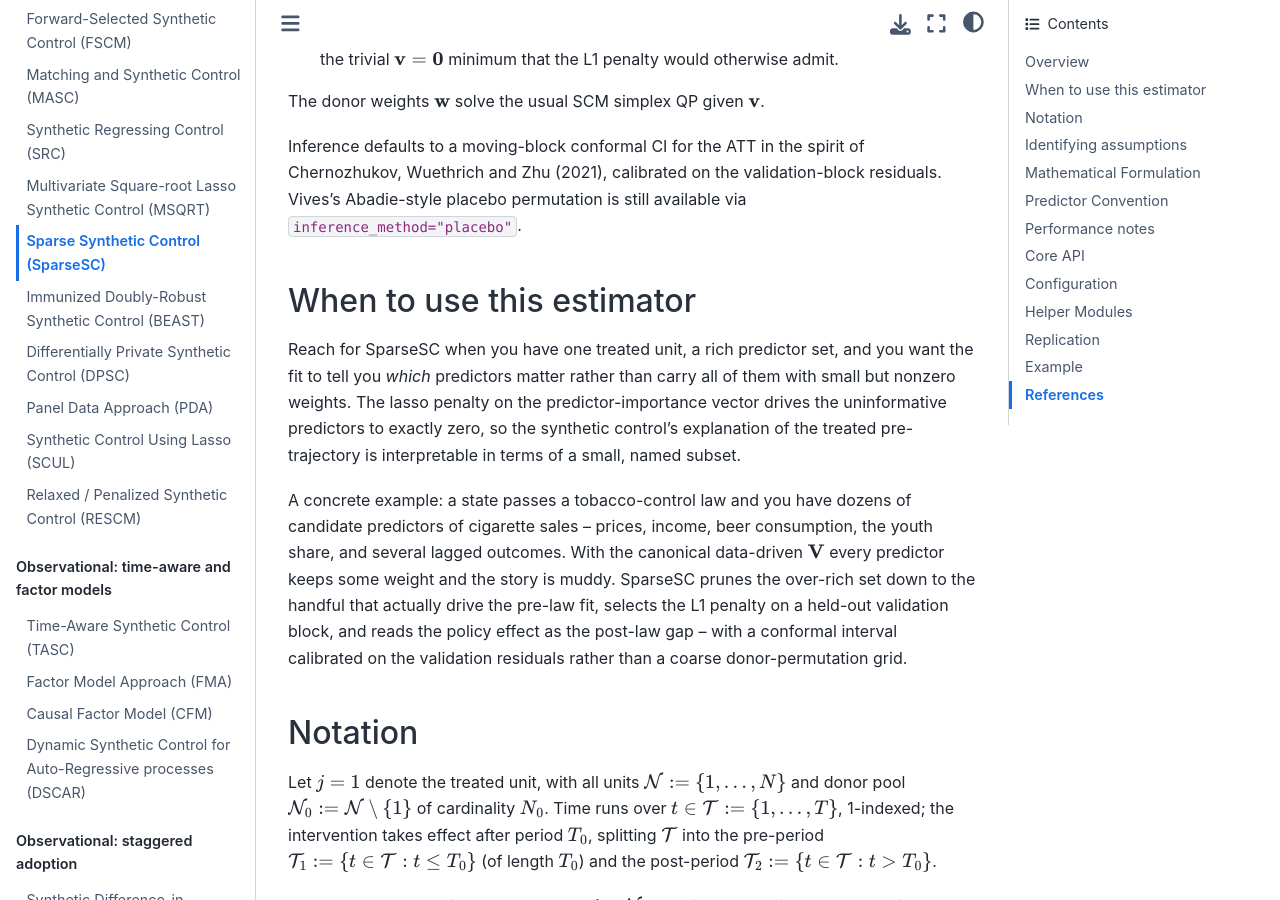
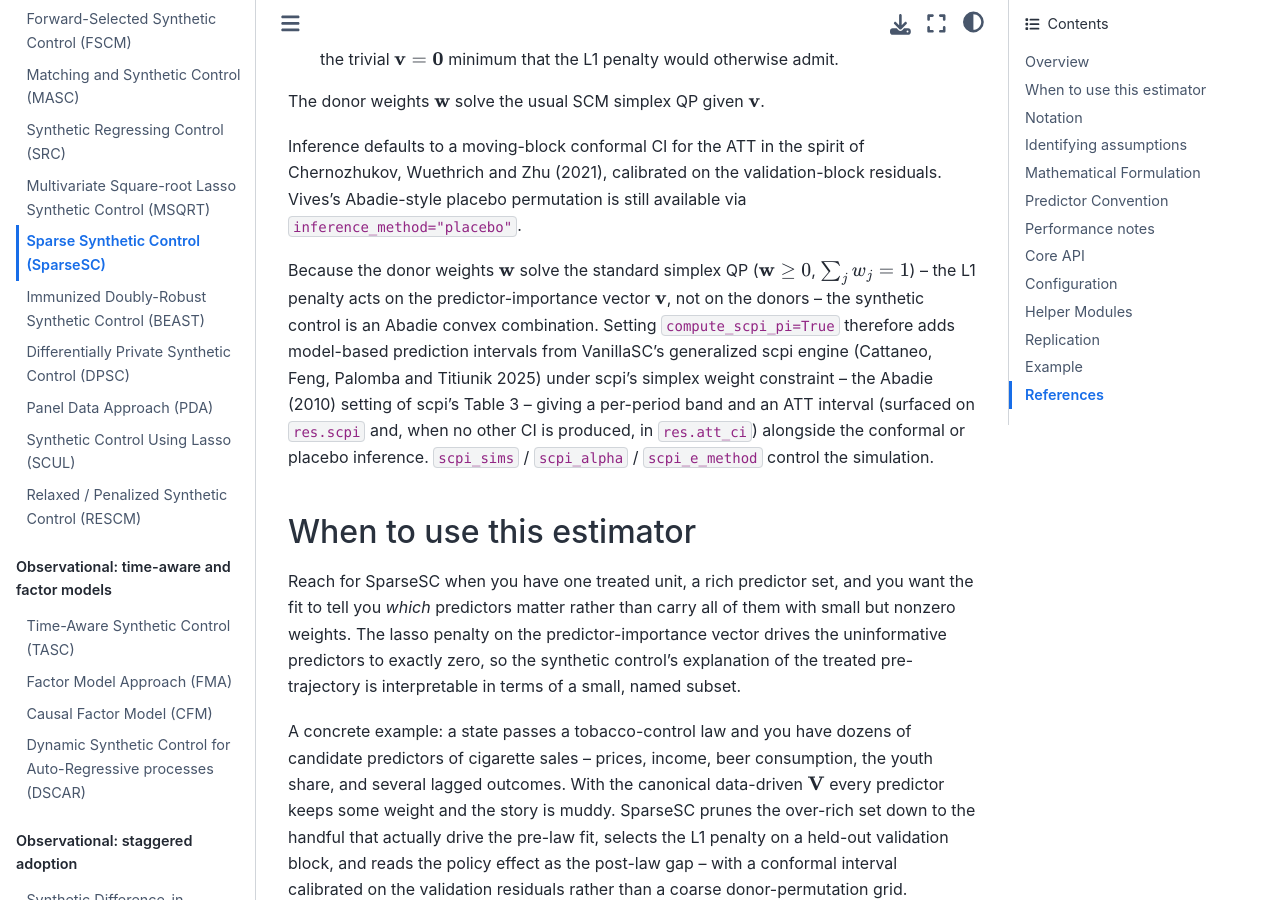
Before and after one commit to jgreathouse9/mlsynth, a Sphinx documentation site: the page built from docs/sparse_sc.rst, in a window 1280 px wide and 900 px high, scrolled down 630 px. Built offline with Sphinx 7.4.7 and the Sphinx Book theme 1.1.4, drawn with Linux system fonts in a browser that asks for light colours.

Commit message:
Docs: scpi prediction intervals for SparseSC and TSSC
Document the new compute_scpi_pi capability: SparseSC fits simplex donor weights
so its scpi band uses the simplex constraint; TSSC maps each SC-class variant to
scpi's family (SC->simplex, MSCa->simplex+constant, MSCb->ols, MSCc->ols+constant),
with a mapping table and a note that the no-adding-up variants use scpi's ols set
conservatively. scul, vanillasc, and clustersc docs already cover their scpi PI.

Co-Authored-By: Claude Opus 4.8 <noreply@anthropic.com>
Claude-Session: https://claude.ai/code/session_01R7bVBZsrWUPQJbnGGCG1qD

```diff
--- a/docs/sparse_sc.rst
+++ b/docs/sparse_sc.rst
@@ -36,6 +36,18 @@ Inference defaults to a moving-block conformal CI for the ATT
 in the spirit of Chernozhukov, Wuethrich and Zhu (2021), calibrated
 on the validation-block residuals. Vives's Abadie-style placebo
 permutation is still available via ``inference_method="placebo"``.
+
+Because the donor weights :math:`\mathbf{w}` solve the standard simplex QP
+(:math:`\mathbf{w} \ge 0`, :math:`\sum_j w_j = 1`) -- the L1 penalty acts on
+the predictor-importance vector :math:`\mathbf{v}`, not on the donors -- the
+synthetic control is an Abadie convex combination. Setting
+``compute_scpi_pi=True`` therefore adds model-based prediction intervals from
+VanillaSC's generalized scpi engine (Cattaneo, Feng, Palomba and Titiunik 2025)
+under scpi's simplex weight constraint -- the Abadie (2010) setting of scpi's
+Table 3 -- giving a per-period band and an ATT interval (surfaced on
+``res.scpi`` and, when no other CI is produced, in ``res.att_ci``) alongside the
+conformal or placebo inference. ``scpi_sims`` / ``scpi_alpha`` /
+``scpi_e_method`` control the simulation.
 
 When to use this estimator
 --------------------------
```
Also changed, not shown: docs/tssc.rst (+31 -0 lines).
